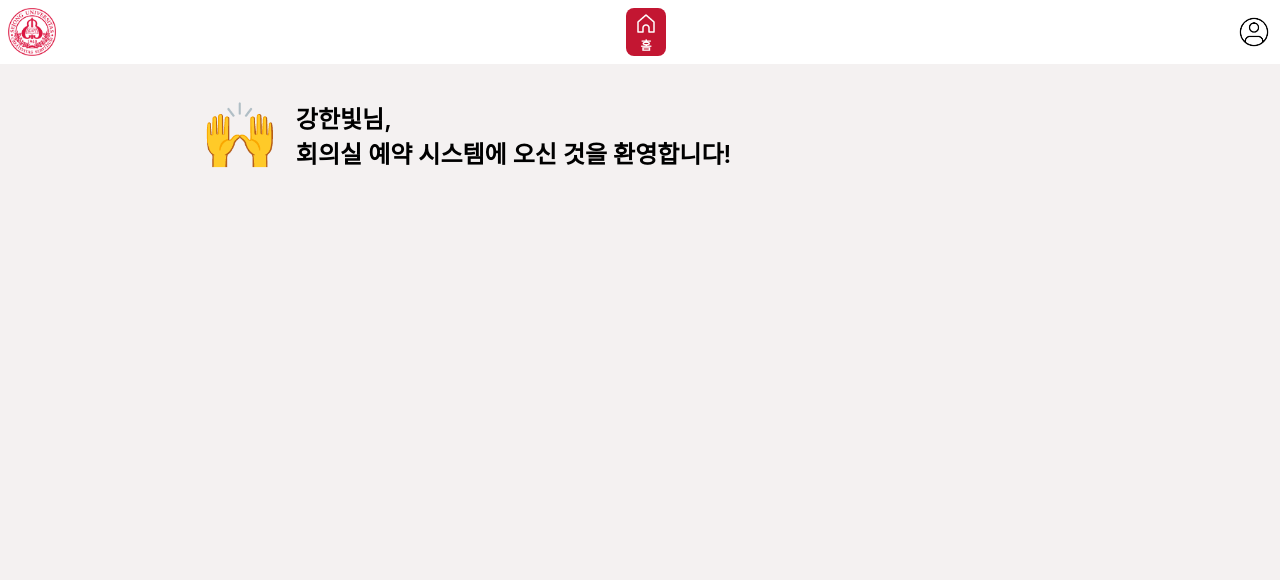
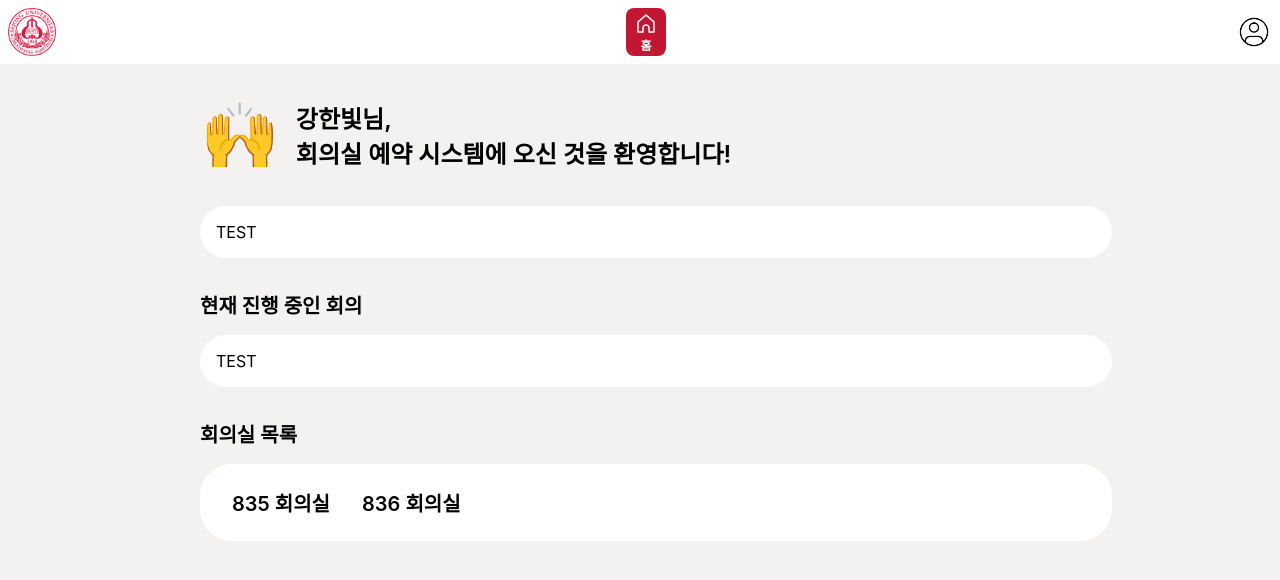
Before and after one commit to capstonephcy/sju-room-reservation-frontend, a React (Create React App) app: page / in a window 1280 px wide. Shown: the top 580 px of the page. Built offline with nearby package versions, Linux system fonts and the light colour scheme.

Commit message:
Add design

```diff
--- a/src/Common.css
+++ b/src/Common.css
@@ -9,3 +9,23 @@
 .cursor-pointer {
     cursor: pointer;
 }
+
+.margin-top-1rem {
+    margin-top: 1rem;
+}
+
+.margin-top-2rem {
+    margin-top: 2rem;
+}
+
+.contents-box {
+    width: 55rem;
+    background-color: white;
+    border-radius: 2rem;
+    padding: 1rem;
+}
+
+.contents-box-title-text {
+    font-size: 1.25rem;
+    font-weight: 600;
+}
--- a/src/component/Home.css
+++ b/src/component/Home.css
@@ -31,6 +31,23 @@
     font-size: 1.5rem;
 }
 
+.reservation-room-list-box {
+    display: flex;
+    flex-direction: row;
+    align-items: center;
+
+}
+
+.reservation-room-title {
+    font-size: 1.25rem;
+    font-weight: 600;
+    margin-left: 1rem;
+    margin-right: 1rem;
+    margin-top: 0.5rem;
+    margin-bottom: 0.5rem;
+    cursor: pointer;
+}
+
 @media (max-width: 55rem) {
     .home {
         align-items: flex-start;
--- a/src/component/Home.js
+++ b/src/component/Home.js
@@ -10,6 +10,22 @@ function Home() {
             <a className='home-greetings-emoji'>🙌</a>
             <a className='home-greetings-text semi-bold'>강한빛님,<br/>회의실 예약 시스템에 오신 것을 환영합니다!</a>
           </div>
+          <div className='contents-box margin-top-2rem'>
+            <a>TEST</a>
+          </div>
+          <div className='margin-top-2rem'>
+            <a className='contents-box-title-text'>현재 진행 중인 회의</a>
+            <div className='contents-box margin-top-1rem'>
+              <a>TEST</a>
+            </div>
+          </div>
+          <div className='margin-top-2rem'>
+            <a className='contents-box-title-text margin-top-2rem'>회의실 목록</a>
+            <div className='reservation-room-list-box contents-box margin-top-1rem'>
+              <a className='reservation-room-title'>835 회의실</a>
+              <a className='reservation-room-title'>836 회의실</a>
+            </div>
+          </div>
         </div>
       </div>
     );
--- a/src/component/Login.js
+++ b/src/component/Login.js
@@ -1,7 +1,6 @@
 import './Login.css';
-import '../Common.css'
-import user from './user.png'
-import password from './password.png'
+import user from './user.png';
+import password from './password.png';
 
 function Login() {
     return (
--- a/src/component/Navigation.js
+++ b/src/component/Navigation.js
@@ -1,5 +1,4 @@
 import './Navigation.css';
-import '../Common.css'
 import sejong_img from './sejong.png'
 import home_img from './home.png'
 import mypage_img from './mypage.png'
--- a/src/index.js
+++ b/src/index.js
@@ -1,6 +1,7 @@
 import React from 'react';
 import ReactDOM from 'react-dom/client';
 import './index.css';
+import './Common.css';
 import App from './App';
 import reportWebVitals from './reportWebVitals';
 
```
